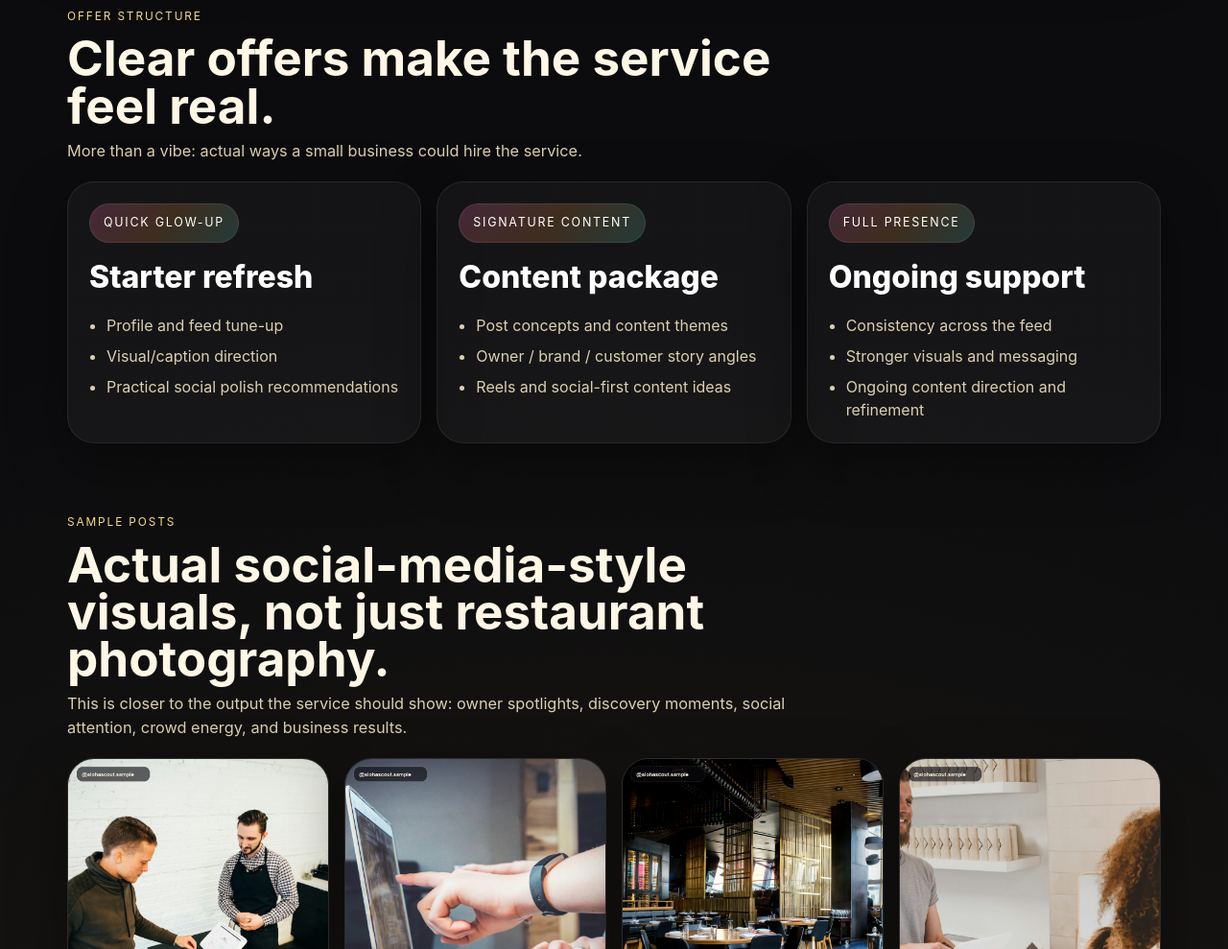
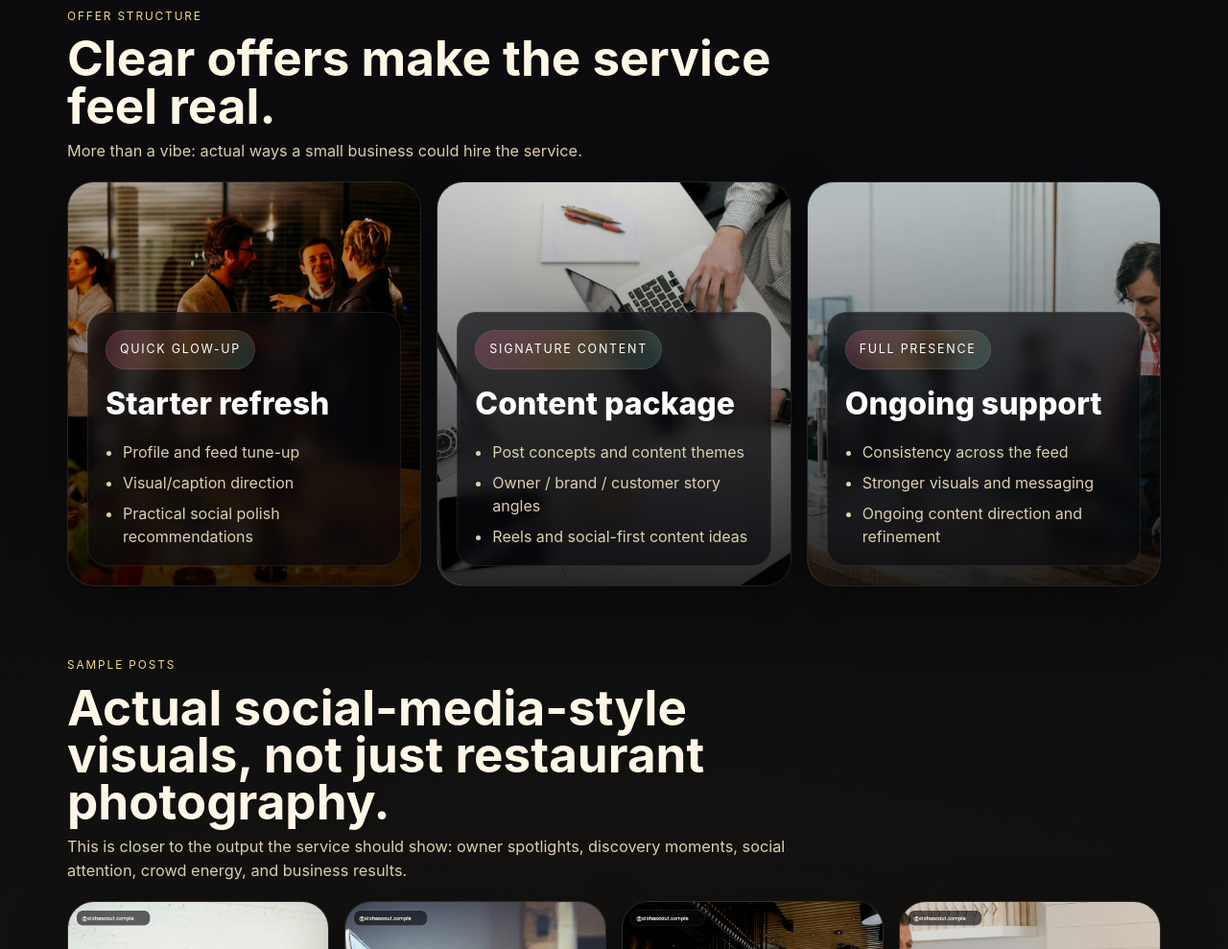
Before and after one commit to grampadsbot-sudo/aloha-scout, a website: page index.html in a window 1280 px wide. Shown: the part 4114-5103 px from the top of the page at 96% size. Drawn offline with Linux system fonts and the light colour scheme.

Commit message:
Convert offer cards into photo-backed sections

```diff
--- a/index.html
+++ b/index.html
@@ -35,7 +35,7 @@
     .floating-card{position:absolute;background:rgba(10,10,14,.82);border:1px solid rgba(255,255,255,.08);backdrop-filter:blur(10px);border-radius:22px;padding:14px 16px;box-shadow:var(--shadow)}.floating-card strong{display:block;margin-bottom:6px;font-size:1rem}.floating-card p{margin:0;color:var(--muted);font-size:.9rem}.card-top{right:24px;top:22px;max-width:220px}.card-bottom{left:22px;bottom:22px;max-width:250px}
     section{padding:34px 0}.section-head{max-width:760px;margin-bottom:20px}.section-tag{display:inline-block;margin-bottom:10px;text-transform:uppercase;letter-spacing:.16em;color:var(--gold-soft);font-size:.74rem}.section-head h2{margin:0 0 10px;font-size:clamp(2rem,4vw,3.6rem);line-height:.96}.section-head p{margin:0;color:var(--muted);font-size:1.02rem}
     .metric-grid,.service-grid,.offer-grid,.what-grid,.promise-grid,.mockup-grid,.gallery-grid{display:grid;gap:16px}.metric-grid{grid-template-columns:repeat(4,minmax(0,1fr))}.service-grid,.offer-grid{grid-template-columns:repeat(3,minmax(0,1fr))}.what-grid,.promise-grid{grid-template-columns:repeat(4,minmax(0,1fr))}.mockup-grid{grid-template-columns:repeat(4,minmax(0,1fr))}.gallery-grid{grid-template-columns:repeat(4,minmax(0,1fr))}
-    .metric,.service-card,.offer-card,.what-card,.promise-card,.mockup-card,.gallery-card{border-radius:28px;background:rgba(255,255,255,.04);border:1px solid rgba(255,255,255,.08);box-shadow:var(--shadow);overflow:hidden}.service-card,.offer-card{padding:22px}.metric{position:relative;min-height:280px;background:#111}.metric img{width:100%;height:100%;min-height:280px;object-fit:cover}.metric .metric-overlay{position:absolute;inset:0;background:linear-gradient(180deg,rgba(0,0,0,.10),rgba(0,0,0,.70))}.metric .metric-copy{position:absolute;left:20px;right:20px;bottom:20px;padding:14px 16px;border-radius:18px;background:rgba(10,10,14,.62);backdrop-filter:blur(8px);border:1px solid rgba(255,255,255,.08)}.metric strong{display:block;font-size:1.35rem;margin-bottom:6px;color:var(--gold-soft)}.metric span,.service-card p,.offer-card p{color:var(--muted)}
+    .metric,.service-card,.offer-card,.what-card,.promise-card,.mockup-card,.gallery-card{border-radius:28px;background:rgba(255,255,255,.04);border:1px solid rgba(255,255,255,.08);box-shadow:var(--shadow);overflow:hidden}.service-card{padding:22px}.offer-card{position:relative;min-height:420px;background:#111}.offer-card img{width:100%;height:100%;min-height:420px;object-fit:cover}.offer-card .offer-overlay{position:absolute;inset:0;background:linear-gradient(180deg,rgba(0,0,0,.12),rgba(0,0,0,.82))}.offer-card .offer-copy{position:absolute;left:20px;right:20px;bottom:20px;padding:18px 18px;border-radius:20px;background:rgba(10,10,14,.68);backdrop-filter:blur(8px);border:1px solid rgba(255,255,255,.08)}.metric{position:relative;min-height:280px;background:#111}.metric img{width:100%;height:100%;min-height:280px;object-fit:cover}.metric .metric-overlay{position:absolute;inset:0;background:linear-gradient(180deg,rgba(0,0,0,.10),rgba(0,0,0,.70))}.metric .metric-copy{position:absolute;left:20px;right:20px;bottom:20px;padding:14px 16px;border-radius:18px;background:rgba(10,10,14,.62);backdrop-filter:blur(8px);border:1px solid rgba(255,255,255,.08)}.metric strong{display:block;font-size:1.35rem;margin-bottom:6px;color:var(--gold-soft)}.metric span,.service-card p,.offer-card p{color:var(--muted)}
     .offer-badge{display:inline-flex;padding:10px 14px;border-radius:999px;font-size:.78rem;text-transform:uppercase;letter-spacing:.14em;color:#fff;background:linear-gradient(135deg,rgba(255,111,178,.22),rgba(255,159,67,.18),rgba(103,232,212,.18));border:1px solid rgba(255,255,255,.08)}.price{font-size:2rem;font-weight:800;margin:12px 0 14px;color:#fff}.offer-list{margin:0;padding-left:18px;color:var(--muted);display:grid;gap:8px}
     .what-card img,.promise-card img,.gallery-card img{width:100%;height:220px;object-fit:cover}.what-copy,.promise-copy,.gallery-copy,.mockup-copy{padding:16px 18px}.what-copy h3,.promise-copy h3,.gallery-copy h3,.mockup-copy h3,.service-card h3,.offer-card h3{margin:0 0 10px;font-size:1.14rem}.what-copy p,.promise-copy p,.gallery-copy p,.mockup-copy p{margin:0;color:var(--muted)}
     .mockup-card img{width:100%;height:420px;object-fit:cover;background:#111}
@@ -103,9 +103,9 @@
     <section id="offers">
       <div class="section-head"><span class="section-tag">Offer structure</span><h2>Clear offers make the service feel real.</h2><p>More than a vibe: actual ways a small business could hire the service.</p></div>
       <div class="offer-grid">
-        <article class="offer-card"><div class="offer-badge">Quick Glow-Up</div><div class="price">Starter refresh</div><ul class="offer-list"><li>Profile and feed tune-up</li><li>Visual/caption direction</li><li>Practical social polish recommendations</li></ul></article>
-        <article class="offer-card"><div class="offer-badge">Signature Content</div><div class="price">Content package</div><ul class="offer-list"><li>Post concepts and content themes</li><li>Owner / brand / customer story angles</li><li>Reels and social-first content ideas</li></ul></article>
-        <article class="offer-card"><div class="offer-badge">Full Presence</div><div class="price">Ongoing support</div><ul class="offer-list"><li>Consistency across the feed</li><li>Stronger visuals and messaging</li><li>Ongoing content direction and refinement</li></ul></article>
+        <article class="offer-card"><img src="/offer-refresh.jpg" alt="Business refresh and presentation improvement" /><div class="offer-overlay"></div><div class="offer-copy"><div class="offer-badge">Quick Glow-Up</div><div class="price">Starter refresh</div><ul class="offer-list"><li>Profile and feed tune-up</li><li>Visual/caption direction</li><li>Practical social polish recommendations</li></ul></div></article>
+        <article class="offer-card"><img src="/offer-content.jpg" alt="Content creation and planning" /><div class="offer-overlay"></div><div class="offer-copy"><div class="offer-badge">Signature Content</div><div class="price">Content package</div><ul class="offer-list"><li>Post concepts and content themes</li><li>Owner / brand / customer story angles</li><li>Reels and social-first content ideas</li></ul></div></article>
+        <article class="offer-card"><img src="/offer-presence.jpg" alt="Ongoing business presence and support" /><div class="offer-overlay"></div><div class="offer-copy"><div class="offer-badge">Full Presence</div><div class="price">Ongoing support</div><ul class="offer-list"><li>Consistency across the feed</li><li>Stronger visuals and messaging</li><li>Ongoing content direction and refinement</li></ul></div></article>
       </div>
     </section>
 
```
Also changed, not shown: public/offer-content.jpg (added), public/offer-presence.jpg (added), public/offer-refresh.jpg (added).
